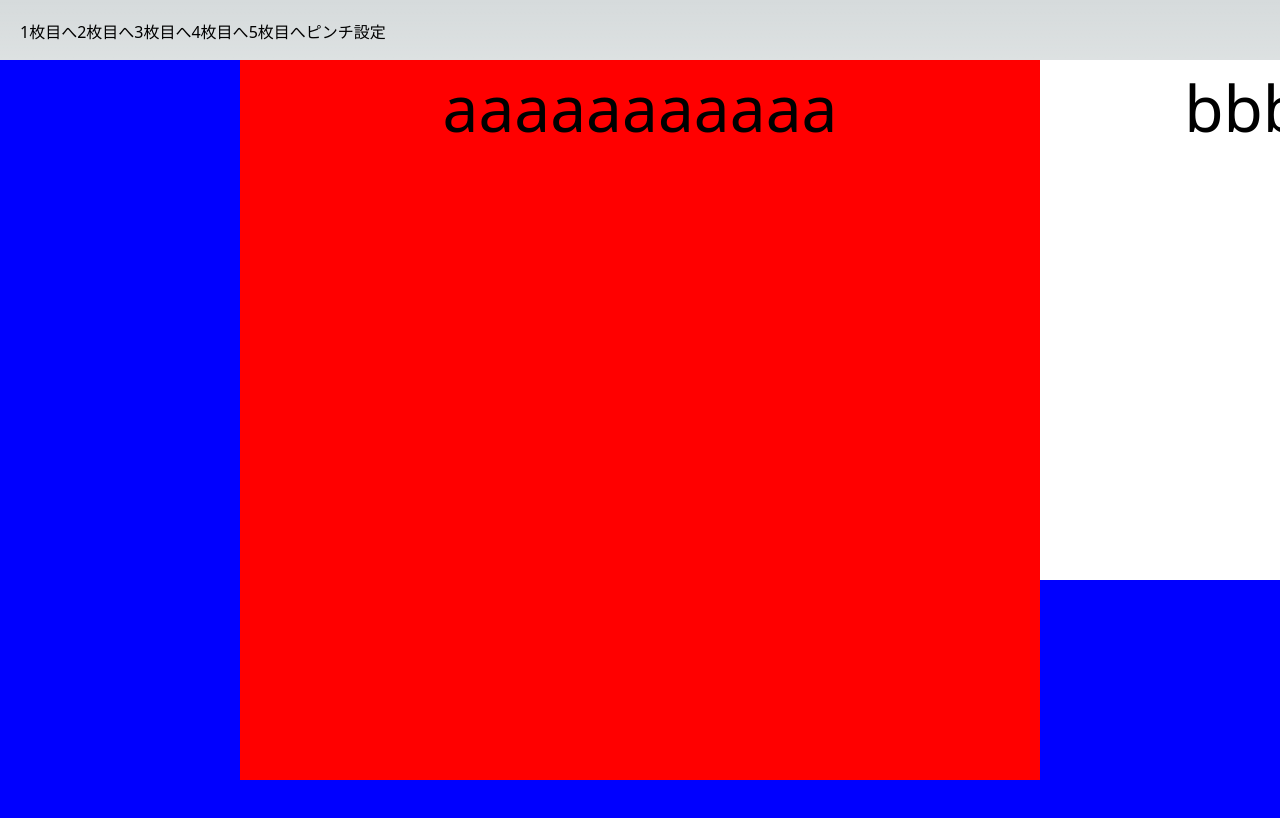
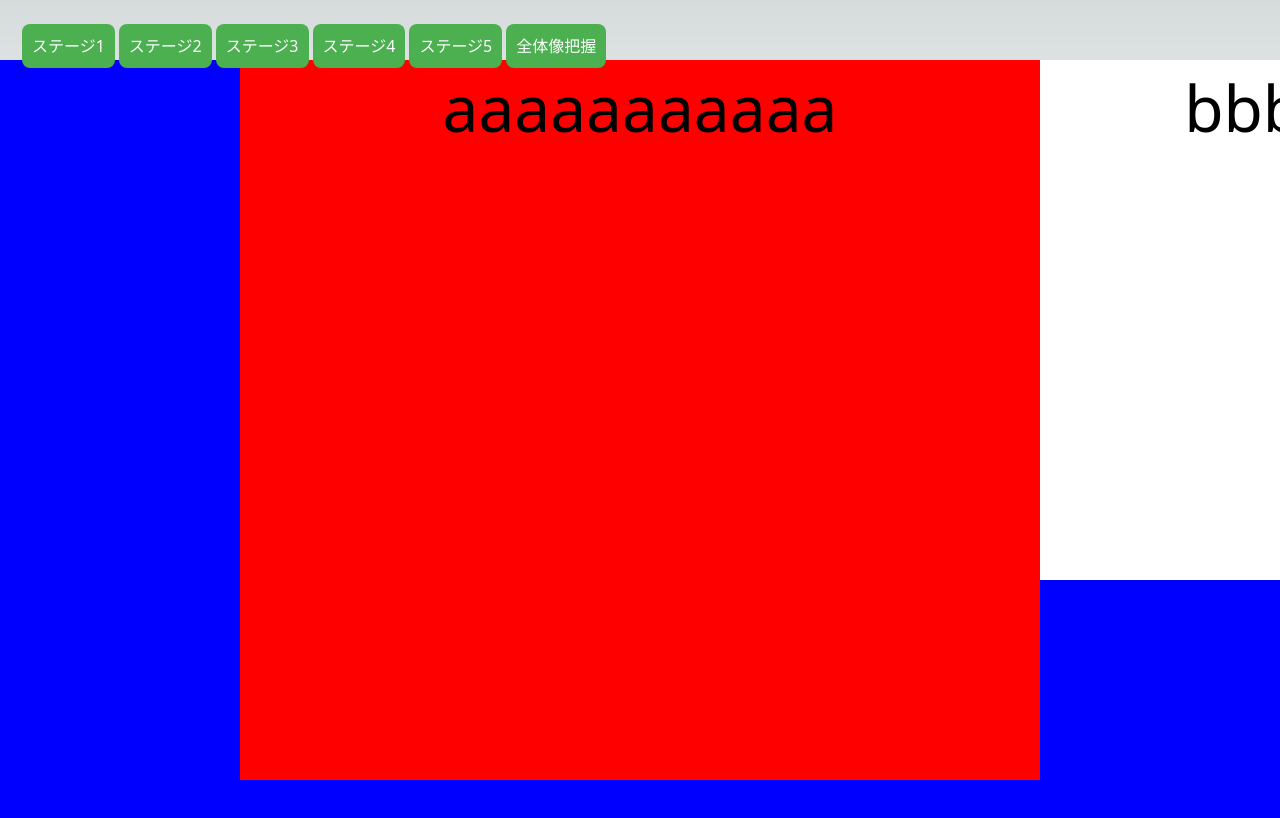
Before and after one commit to minamihiroto/pinch-slide-app, a Next.js app: page / in a window 1280 px wide. Shown: the top 818 px of the page. Built offline with nearby package versions, Linux system fonts and the light colour scheme.

Commit message:
ボタンのスタイルを当てた

```diff
--- a/src/pages/index.tsx
+++ b/src/pages/index.tsx
@@ -16,6 +16,20 @@ const NavigationButtons = styled.div`
   position: fixed;
   top: 20px;
   left: 20px;
+
+  button {
+    background-color: #4caf50;
+    border: none;
+    color: white;
+    padding: 10px;
+    text-align: center;
+    text-decoration: none;
+    display: inline-block;
+    font-size: 16px;
+    margin: 4px 2px;
+    cursor: pointer;
+    border-radius: 8px;
+  }
 `;
 
 const Home = () => {
@@ -132,12 +146,12 @@ const Home = () => {
         </Slider>
       </ZoomableBox>
       <NavigationButtons>
-        <button onClick={() => goToSlide(0)}>1枚目へ</button>
-        <button onClick={() => goToSlide(1)}>2枚目へ</button>
-        <button onClick={() => goToSlide(2)}>3枚目へ</button>
-        <button onClick={() => goToSlide(3)}>4枚目へ</button>
-        <button onClick={() => goToSlide(4)}>5枚目へ</button>
-        <button onClick={handleBlueBoxClick}>ピンチ設定</button>
+        <button onClick={() => goToSlide(0)}>ステージ1</button>
+        <button onClick={() => goToSlide(1)}>ステージ2</button>
+        <button onClick={() => goToSlide(2)}>ステージ3</button>
+        <button onClick={() => goToSlide(3)}>ステージ4</button>
+        <button onClick={() => goToSlide(4)}>ステージ5</button>
+        <button onClick={handleBlueBoxClick}>全体像把握</button>
       </NavigationButtons>
     </div>
   );
```
